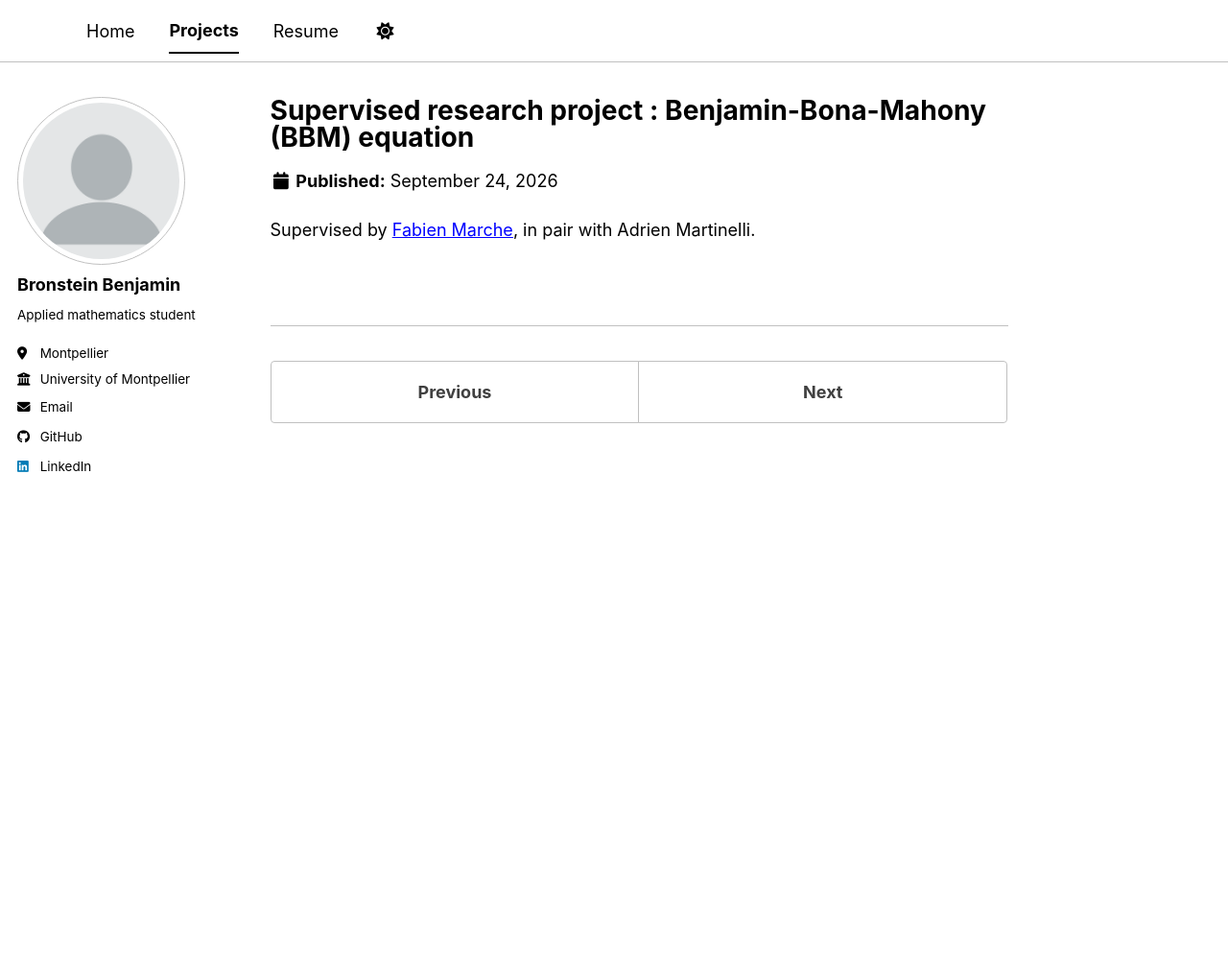
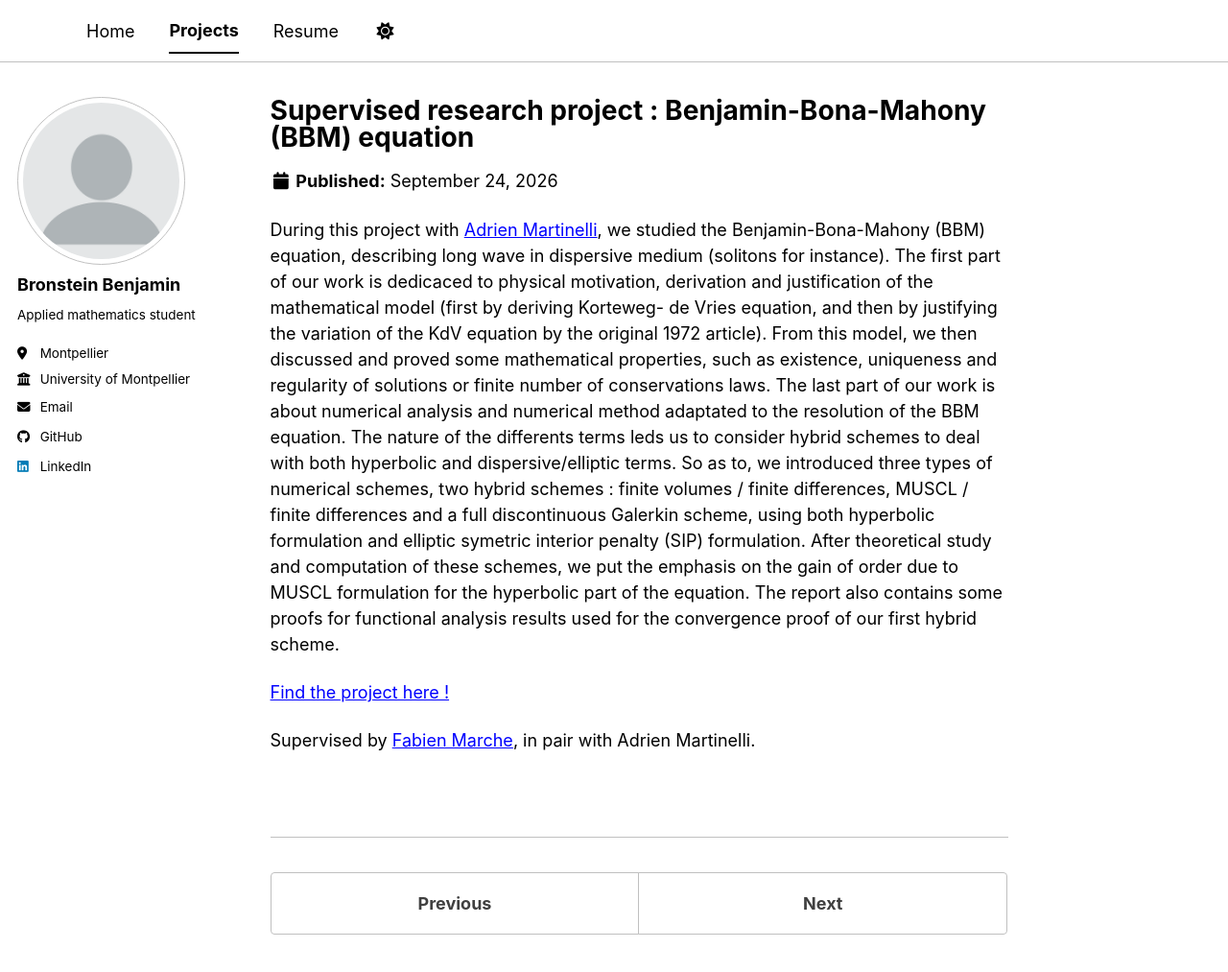
Before and after one commit to HerrBronstein/herrbronstein.github.io, a Jekyll site: the page built from _portfolio/portfolio-1.md, in a window 1280 px wide and 1065 px high. Shown: the top 1013 px of the window at 96% size. Built offline with Jekyll 4.4.1, drawn with Linux system fonts in a browser that asks for light colours; a style sheet for code colours, icons or effects is not loaded.

Commit message:
Update portfolio-1.md

```diff
--- a/_portfolio/portfolio-1.md
+++ b/_portfolio/portfolio-1.md
@@ -5,4 +5,15 @@ collection: portfolio
 share: false
 ---
 
+During this project with [Adrien Martinelli](https://github.com/SequoiaCode), we studied the Benjamin-Bona-Mahony (BBM) equation, describing long wave in dispersive medium (solitons for instance).
+The first part of our work is dedicaced to physical motivation, derivation and justification of the mathematical model (first by deriving Korteweg- de Vries equation, and then by justifying the variation of the KdV equation by the original 1972 article).
+From this model, we then discussed and proved some mathematical properties, such as existence, uniqueness and regularity of solutions or finite number of conservations laws.
+The last part of our work is about numerical analysis and numerical method adaptated to the resolution of the BBM equation.
+The nature of the differents terms leds us to consider hybrid schemes to deal with both hyperbolic and dispersive/elliptic terms.
+So as to, we introduced three types of numerical schemes, two hybrid schemes : finite volumes / finite differences, MUSCL / finite differences and a full discontinuous Galerkin scheme, using both hyperbolic formulation and elliptic symetric interior penalty (SIP) formulation.
+After theoretical study and computation of these schemes, we put the emphasis on the gain of order due to MUSCL formulation for the hyperbolic part of the equation.
+The report also contains some proofs for functional analysis results used for the convergence proof of our first hybrid scheme.
+
+[Find the project here !](https://github.com/HerrBronstein/Benjamin-Bona-Mahony-BBM-equation)
+
 Supervised by [Fabien Marche](https://imag.umontpellier.fr/~marche/), in pair with Adrien Martinelli.
```
